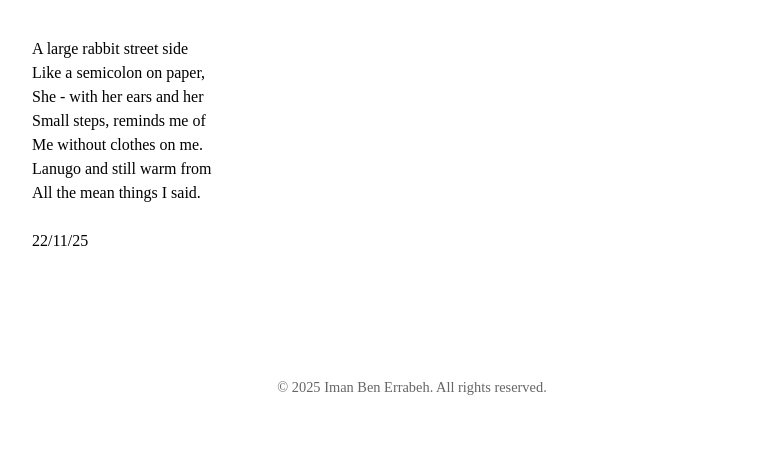
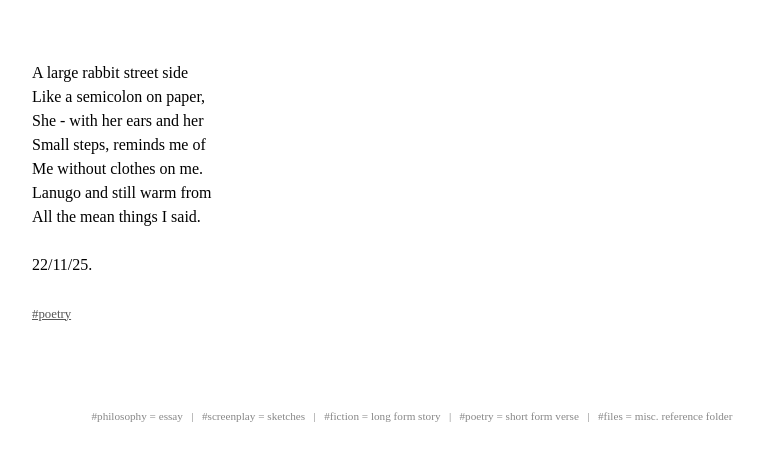
Before and after one commit to imanbenerrabeh/26082002.com., a plain HTML site: page index.html in a window 1280 px wide. Shown: the part 153-614 px from the top of the page, without its empty margins (228-990 px from the left). Drawn offline with Linux system fonts and the light colour scheme.

Commit message:
Update index.html

```diff
--- a/index.html
+++ b/index.html
@@ -5,42 +5,57 @@
 <meta name="viewport" content="width=device-width,initial-scale=1">
 <title>iman ben errabeh — wip literary portfolio</title>
 <style>
-html,body{height:100%}
-body{
-  margin:0;
-  padding:40px;
+html, body {height:100%}
+body {
+  margin:0; padding:40px;
   font-family:"Times New Roman", Times, serif;
-  font-size:12pt;
-  color:#000;
-  background:#fff;
-  -webkit-font-smoothing:antialiased;
-  -moz-osx-font-smoothing:grayscale;
-  line-height:1.5;
+  font-size:12pt; line-height:1.5;
+  color:#000; background:#fff;
 }
-.container{max-width:760px;margin:0 auto;text-align:left}
-header{ text-align:center;margin-top:40px}
-h1{margin:0;font-size:1.6em;font-weight:normal}
-.subtitle{margin-top:8px;font-size:1em}
-main{margin-top:40px;}
-.entry-space{
+.container {max-width:760px; margin:0 auto;}
+header {text-align:center; margin-top:40px}
+h1 {margin:0; font-size:1.6em; font-weight:normal}
+.subtitle {margin-top:8px; font-size:1em}
+main {margin-top:40px}
+
+/* Entry styles */
+.entry {
   margin-top:40px;
-  padding:0;
-  min-height:300px;
   white-space:pre-wrap;
 }
-footer{margin-top:40px;color:#666;font-size:.9em;text-align:center}
-a{color:inherit}
+.tags {
+  margin-top:8px;
+  font-size:0.8em;
+  color:#555;
+}
+.tag {
+  cursor:pointer;
+  margin-right:8px;
+  text-decoration:underline;
+}
+
+/* Footer categories */
+footer {
+  margin-top:60px;
+  color:#888; font-size:0.7em;
+  text-align:center;
+}
+
+/* Hidden when filtered */
+.hidden {display:none}
 </style>
 </head>
 <body>
 <div class="container">
 <header>
-  <h1>iman ben errabeh</h1>
-  <div class="subtitle">wip literary portfolio</div>
+<h1>iman ben errabeh</h1>
+<div class="subtitle">wip literary portfolio</div>
 </header>
 
-<main>
-  <div class="entry-space">A large rabbit street side
+<main id="entries">
+
+<div class="entry" data-tags="poetry">
+A large rabbit street side
 Like a semicolon on paper,
 She - with her ears and her
 Small steps, reminds me of
@@ -48,10 +63,39 @@ Me without clothes on me.
 Lanugo and still warm from
 All the mean things I said.
 
-22/11/25</div>
+22/11/25.
+<div class="tags">
+<span class="tag" data-tag="poetry">#poetry</span>
+</div>
+</div>
+
 </main>
 
 </div>
-  <footer>© 2025 Iman Ben Errabeh. All rights reserved.</footer>
+
+<footer>
+#philosophy = essay &nbsp; | &nbsp;
+#screenplay = sketches &nbsp; | &nbsp;
+#fiction = long form story &nbsp; | &nbsp;
+#poetry = short form verse &nbsp; | &nbsp;
+#files = misc. reference folder
+</footer>
+
+<script>
+const tags = document.querySelectorAll('.tag');
+const entries = document.querySelectorAll('.entry');
+
+tags.forEach(tag => {
+  tag.addEventListener('click', () => {
+    const selected = tag.dataset.tag;
+    entries.forEach(entry => {
+      entry.classList.toggle('hidden',
+        !entry.dataset.tags.includes(selected)
+      );
+    });
+  });
+});
+</script>
+
 </body>
 </html>
```
